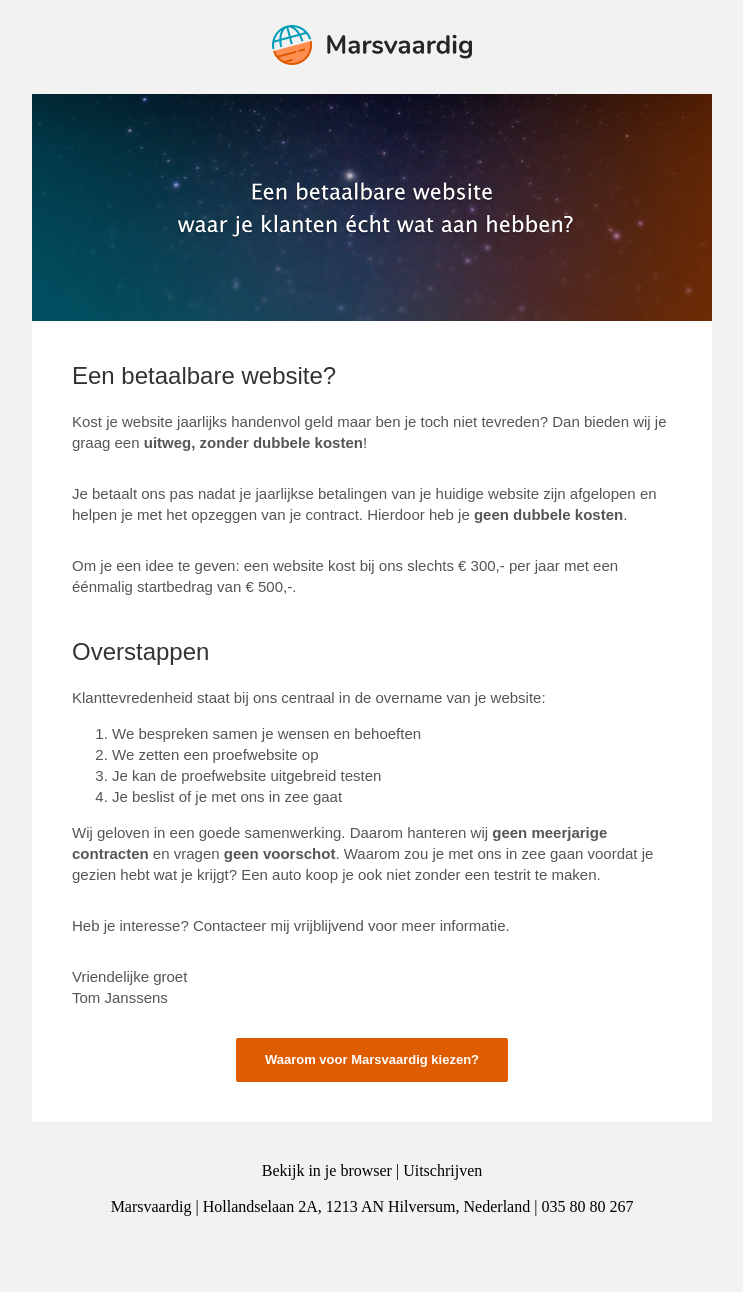
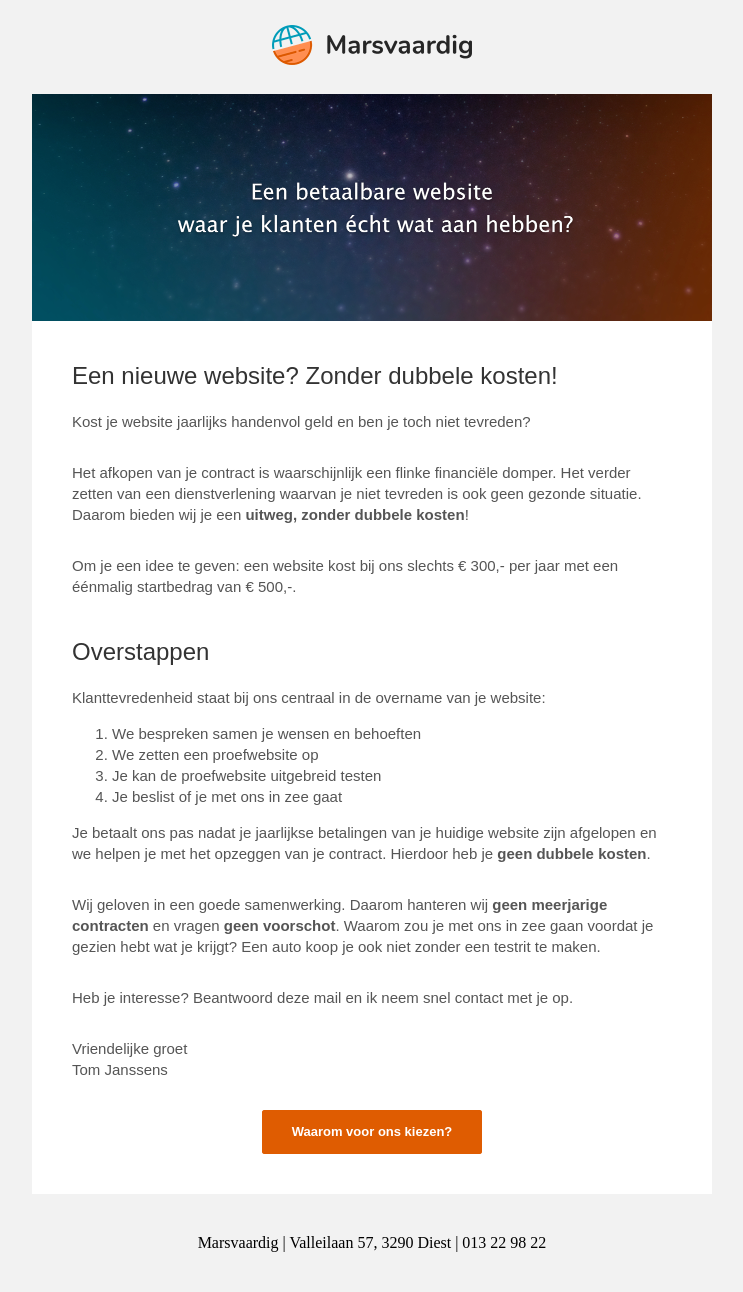
Before and after one commit to marsvaardig/newsletter, a Jekyll site: the page built from proximedia/index.html, in a window 1280 px wide. Shown: the whole page, without its empty margins (268-1011 px from the left). Built offline with Jekyll 4.4.1, drawn with Linux system fonts in a browser that asks for light colours; before the commit the page ends 1256 px from its top, so only the background shows below that.

Commit message:
Update newsletter

```diff
--- a/_config.yml
+++ b/_config.yml
@@ -1 +1,4 @@
 title: Email campaign
+
+webversion: true
+unsubscribe: true
--- a/_includes/layout/footer.html
+++ b/_includes/layout/footer.html
@@ -2,9 +2,13 @@
 <table role="presentation" cellspacing="0" cellpadding="0" border="0" align="center" width="100%" style="max-width: 680px;">
     <tr>
         <td style="padding: 40px 10px; font-family: sans-serif; font-size: 12px; line-height: 140%; text-align: center; color: #888888;" class="x-gmail-data-detectors">
-            <webversion style="color: #cccccc; text-decoration: underline; font-weight: bold;">{{page.viewAsWebText}}</webversion> |
+            {% if page.webversion %}
+            <webversion style="color: #cccccc; text-decoration: underline; font-weight: bold;">{{page.viewAsWebText}}</webversion>
+            {% endif %}{% if page.webversion and page.unsubscribe %} | {% endif %}
+            {% if page.unsubscribe %}
             <unsubscribe style="color: #888888; text-decoration: underline;">{{page.unsubscribeText}}</unsubscribe>
-            <br><br>
+            {% endif %}
+            {% if page.webversion and page.unsubscribe %}<br><br>{% endif %}
             {{page.company}} | {{page.address}} | {{page.phone}}
         </td>
     </tr>
--- a/proximedia/index.html
+++ b/proximedia/index.html
@@ -2,7 +2,7 @@
 layout: default
 
 ## inbox preview
-inboxPreview: Inbox preview text
+inboxPreview: Kost je website jaarlijks handenvol geld en ben je toch niet tevreden? Je betaalt ons pas nadat je jaarlijkse betalingen van je huidige website zijn afgelopen.
 
 ## theme
 background: f2f2f2
@@ -25,8 +25,8 @@
 
 ## company
 company: Marsvaardig
-address: Hollandselaan 2A, 1213 AN Hilversum, Nederland
-phone: 035 80 80 267
+address: Valleilaan 57, 3290 Diest
+phone: 013 22 98 22
 
 ## full bleed
 fullBleedBackground: 171d26
@@ -36,20 +36,21 @@
 
 <!-- TOM: START; starting a body element, heading has a larger top padding and should always be first -->
 {% include single-col-start.html %}
-{% include content/heading.html content='Een betaalbare website?' %}
+{% include content/heading.html content='Een nieuwe website? Zonder dubbele kosten!' %}
 <!-- TOM; END -->
 
 <!-- TOM; START; add as many includes as needed, every heading / paragraph / image should be a new include -->
-{% include content/body.html content='Kost je website jaarlijks handenvol geld maar ben je toch niet tevreden? Dan bieden wij je graag een <b>uitweg, zonder dubbele kosten</b>!' %}
-{% include content/body.html content='Je betaalt ons pas nadat je jaarlijkse betalingen van je huidige website zijn afgelopen en helpen je met het opzeggen van je contract. Hierdoor heb je <b>geen dubbele kosten</b>.' %}
+{% include content/body.html content='Kost je website jaarlijks handenvol geld en ben je toch niet tevreden?' %}
+{% include content/body.html content='Het afkopen van je contract is waarschijnlijk een flinke financiële domper. Het verder zetten van een dienstverlening waarvan je niet tevreden is ook geen gezonde situatie. Daarom bieden wij je een <b>uitweg, zonder dubbele kosten</b>!' %}
 {% include content/body.html content='Om je een idee te geven: een website kost bij ons slechts € 300,- per jaar met een éénmalig startbedrag van € 500,-.' padding='0 40px' %}
 {% include content/heading.html content='Overstappen' %}
 {% include content/body.html content='Klanttevredenheid staat bij ons centraal in de overname van je website:' padding='0 40px' %}
 {% include content/list.html content='We bespreken samen je wensen en behoeften,We zetten een proefwebsite op,Je kan de proefwebsite uitgebreid testen,Je beslist of je met ons in zee gaat' type='ordered' padding='0 40px' %}
+{% include content/body.html content='Je betaalt ons pas nadat je jaarlijkse betalingen van je huidige website zijn afgelopen en we helpen je met het opzeggen van je contract. Hierdoor heb je <b>geen dubbele kosten</b>.' %}
 {% include content/body.html content='Wij geloven in een goede samenwerking. Daarom hanteren wij <b>geen meerjarige contracten</b> en vragen <b>geen voorschot</b>. Waarom zou je met ons in zee gaan voordat je gezien hebt wat je krijgt? Een auto koop je ook niet zonder een testrit te maken.' %}
-{% include content/body.html content='Heb je interesse? Contacteer mij vrijblijvend voor meer informatie.' %}
+{% include content/body.html content='Heb je interesse? Beantwoord deze mail en ik neem snel contact met je op.' %}
 {% include content/body.html content='Vriendelijke groet<br>Tom Janssens' %}
-{% include content/button.html content='Waarom voor Marsvaardig kiezen?' href="https://www.marsvaardig.eu/waarom" %}
+{% include content/button.html content='Waarom voor ons kiezen?' href="https://www.marsvaardig.eu/waarom" %}
 <!-- TOM; END -->
 
 <!-- TOM: START; stopping a body element -->
```
Also changed, not shown: 6 other files.
